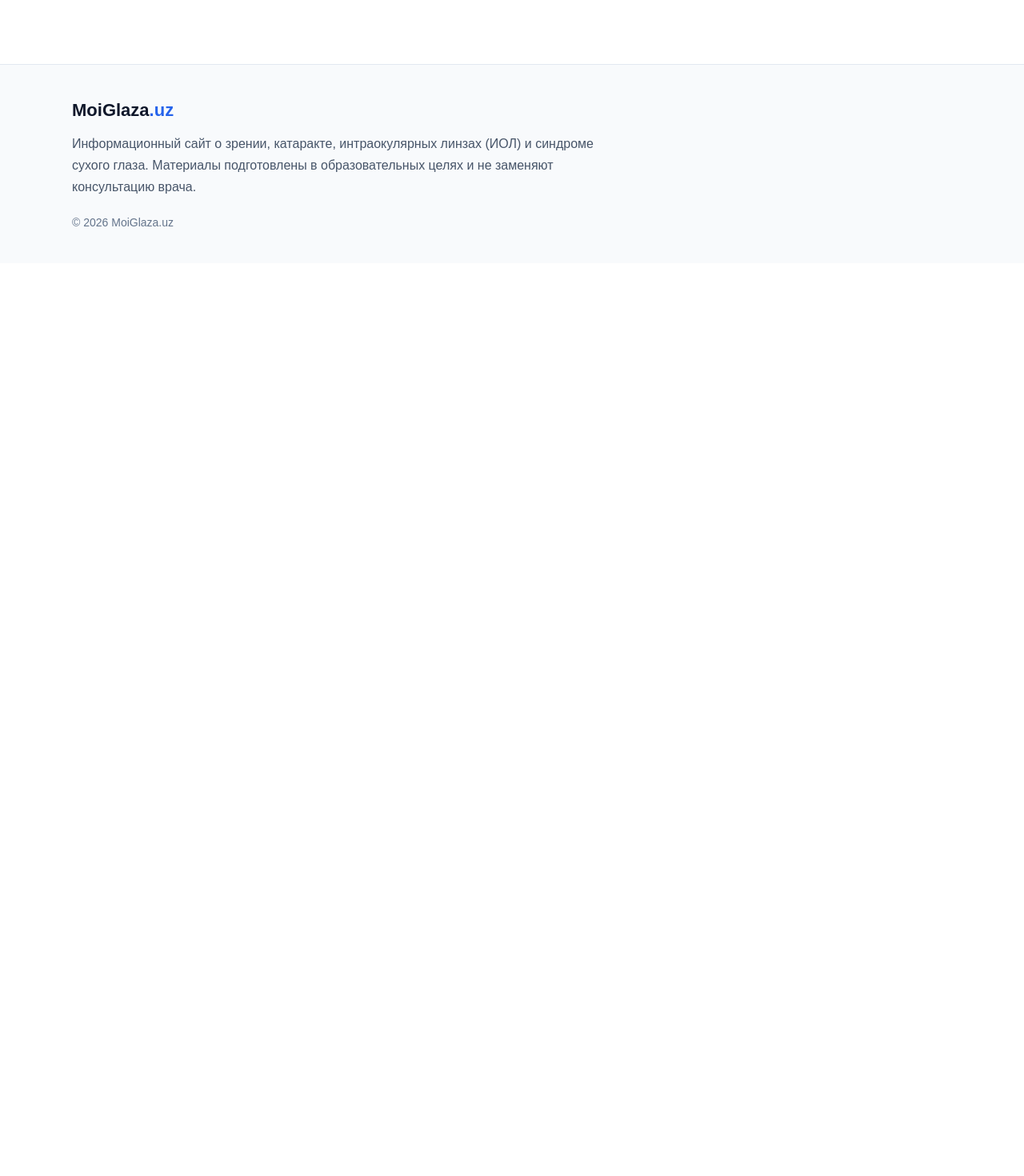
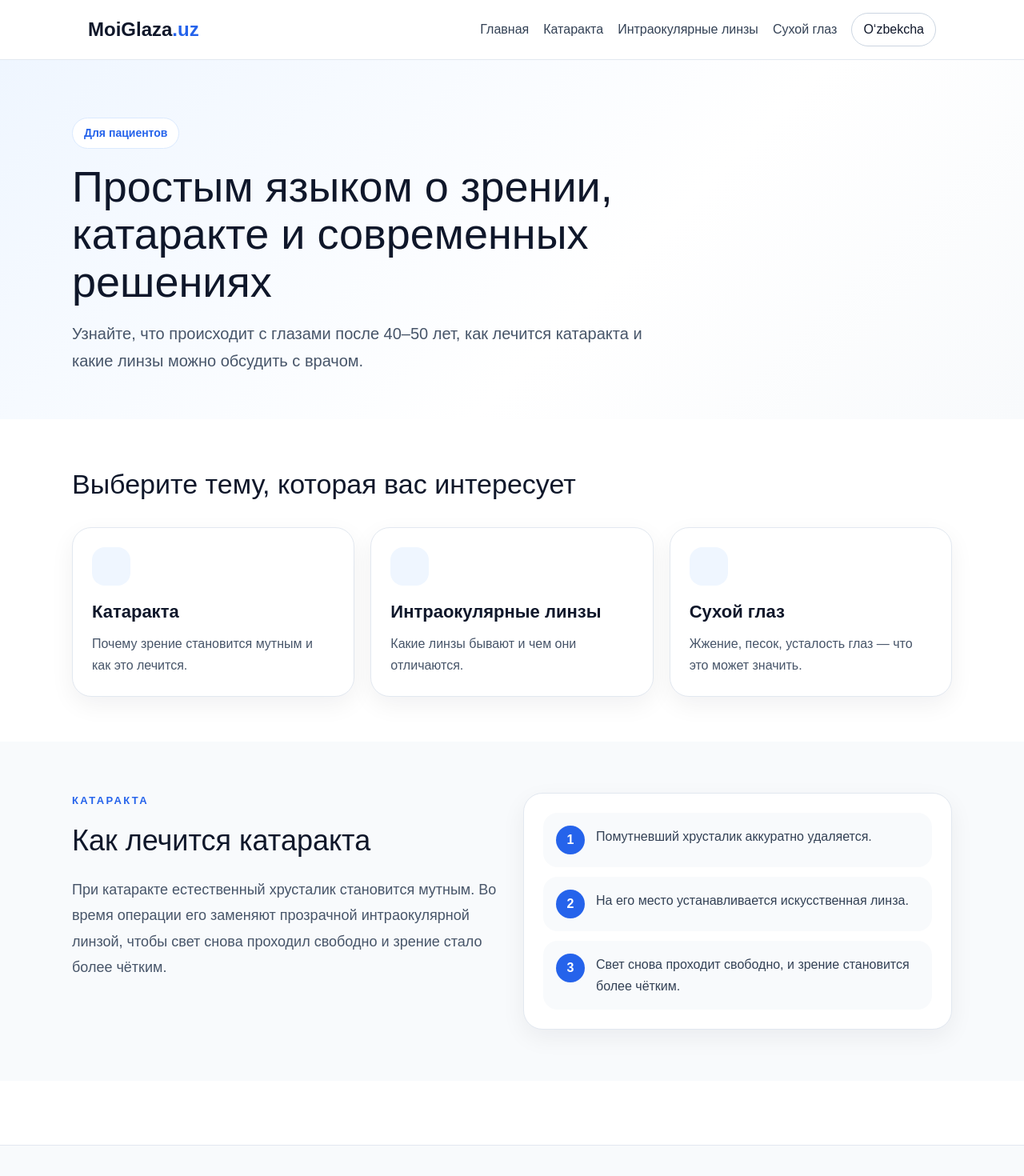
Before and after one commit to Amidro/moiglaza, a Next.js app: page /ru in a window 1280 px wide. Shown: the top 1470 px of the page at 80% size. Before the commit the page ends 800 px from the top, so only its background shows below. Built offline with nearby package versions, Linux system fonts and the light colour scheme.

Commit message:
Update page.tsx

```diff
--- a/app/ru/page.tsx
+++ b/app/ru/page.tsx
@@ -1,48 +1,247 @@
-export default function Footer() {
+import Header from "../../components/Header";
+import Footer from "../../components/Footer";
+import { content } from "../../lib/content";
+
+export default function Page() {
+  const data = content.ru;
+
   return (
-    <footer
+    <>
+      {/* HEADER */}
+      <Header />
+
+      {/* MAIN */}
+      <main>
+
+        {/* HERO */}
+        <section
           style={{
-        marginTop: 80,
-        padding: "40px 20px",
-        background: "#f8fafc",
-        borderTop: "1px solid #e2e8f0"
+            background: "linear-gradient(135deg, #eff6ff 0%, #ffffff 60%, #f8fafc 100%)",
+            padding: "72px 20px 56px"
           }}
         >
           <div style={{ maxWidth: 1100, margin: "0 auto" }}>
             <div
               style={{
+                display: "inline-block",
+                padding: "8px 14px",
+                borderRadius: 999,
+                background: "#ffffff",
+                border: "1px solid #dbeafe",
+                color: "#2563eb",
+                fontSize: 14,
                 fontWeight: 700,
-            fontSize: 22,
-            marginBottom: 12,
+                marginBottom: 18
+              }}
+            >
+              Для пациентов
+            </div>
+
+            <h1
+              style={{
+                fontSize: 54,
+                lineHeight: 1.1,
+                maxWidth: 760,
+                margin: "0 0 18px",
                 color: "#0f172a"
               }}
             >
-          MoiGlaza<span style={{ color: "#2563eb" }}>.uz</span>
+              {data.heroTitle}
+            </h1>
+
+            <p
+              style={{
+                fontSize: 20,
+                lineHeight: 1.7,
+                color: "#475569",
+                maxWidth: 760,
+                margin: 0
+              }}
+            >
+              {data.heroText}
+            </p>
+          </div>
+        </section>
+
+        {/* TOPICS */}
+        <section style={{ padding: "56px 20px" }}>
+          <div style={{ maxWidth: 1100, margin: "0 auto" }}>
+            <h2
+              style={{
+                fontSize: 34,
+                marginBottom: 28,
+                color: "#0f172a"
+              }}
+            >
+              Выберите тему, которая вас интересует
+            </h2>
+
+            <div
+              style={{
+                display: "grid",
+                gridTemplateColumns: "repeat(auto-fit,minmax(260px,1fr))",
+                gap: 20
+              }}
+            >
+              {data.topics.map((item) => (
+                <a
+                  key={item.title}
+                  href={item.href}
+                  style={{
+                    textDecoration: "none",
+                    border: "1px solid #e2e8f0",
+                    borderRadius: 24,
+                    padding: 24,
+                    background: "#ffffff",
+                    boxShadow: "0 10px 30px rgba(15,23,42,0.06)"
+                  }}
+                >
+                  <div
+                    style={{
+                      width: 48,
+                      height: 48,
+                      borderRadius: 16,
+                      background: "#eff6ff",
+                      marginBottom: 16
+                    }}
+                  />
+
+                  <div
+                    style={{
+                      fontSize: 22,
+                      fontWeight: 700,
+                      color: "#0f172a",
+                      marginBottom: 10
+                    }}
+                  >
+                    {item.title}
                   </div>
 
                   <p
                     style={{
+                      margin: 0,
                       color: "#475569",
-            lineHeight: 1.7,
-            maxWidth: 700,
+                      lineHeight: 1.7
+                    }}
+                  >
+                    {item.text}
+                  </p>
+                </a>
+              ))}
+            </div>
+          </div>
+        </section>
+
+        {/* CATARACT BLOCK */}
+        <section
+          style={{
+            background: "#f8fafc",
+            padding: "64px 20px"
+          }}
+        >
+          <div
+            style={{
+              maxWidth: 1100,
+              margin: "0 auto",
+              display: "grid",
+              gridTemplateColumns: "repeat(auto-fit,minmax(320px,1fr))",
+              gap: 28,
+              alignItems: "start"
+            }}
+          >
+            <div>
+              <div
+                style={{
+                  fontSize: 13,
+                  fontWeight: 800,
+                  letterSpacing: "0.18em",
+                  textTransform: "uppercase",
+                  color: "#2563eb",
+                  marginBottom: 14
+                }}
+              >
+                Катаракта
+              </div>
+
+              <h2
+                style={{
+                  fontSize: 36,
+                  margin: "0 0 18px",
+                  color: "#0f172a"
+                }}
+              >
+                Как лечится катаракта
+              </h2>
+
+              <p
+                style={{
+                  fontSize: 18,
+                  lineHeight: 1.8,
+                  color: "#475569",
                   margin: 0
                 }}
               >
-          Информационный сайт о зрении, катаракте, интраокулярных линзах (ИОЛ) и
-          синдроме сухого глаза. Материалы подготовлены в образовательных целях
-          и не заменяют консультацию врача.
+                При катаракте естественный хрусталик становится мутным. Во время
+                операции его заменяют прозрачной интраокулярной линзой, чтобы
+                свет снова проходил свободно и зрение стало более чётким.
               </p>
+            </div>
 
             <div
               style={{
-            marginTop: 20,
-            color: "#64748b",
-            fontSize: 14
+                background: "#ffffff",
+                borderRadius: 24,
+                padding: 24,
+                border: "1px solid #e2e8f0",
+                boxShadow: "0 10px 30px rgba(15,23,42,0.06)"
               }}
             >
-          © 2026 MoiGlaza.uz
+              {[
+                "Помутневший хрусталик аккуратно удаляется.",
+                "На его место устанавливается искусственная линза.",
+                "Свет снова проходит свободно, и зрение становится более чётким."
+              ].map((step, index) => (
+                <div
+                  key={step}
+                  style={{
+                    display: "flex",
+                    gap: 14,
+                    alignItems: "flex-start",
+                    padding: 16,
+                    borderRadius: 18,
+                    background: "#f8fafc",
+                    marginBottom: index === 2 ? 0 : 12
+                  }}
+                >
+                  <div
+                    style={{
+                      minWidth: 36,
+                      height: 36,
+                      borderRadius: 999,
+                      background: "#2563eb",
+                      color: "#ffffff",
+                      display: "flex",
+                      alignItems: "center",
+                      justifyContent: "center",
+                      fontWeight: 700
+                    }}
+                  >
+                    {index + 1}
+                  </div>
+
+                  <div style={{ color: "#334155", lineHeight: 1.7 }}>
+                    {step}
                   </div>
                 </div>
-    </footer>
+              ))}
+            </div>
+          </div>
+        </section>
+
+      </main>
+
+      {/* FOOTER */}
+      <Footer />
+    </>
   );
 }
```
Lines whose indentation alone changed are shown as unchanged.
